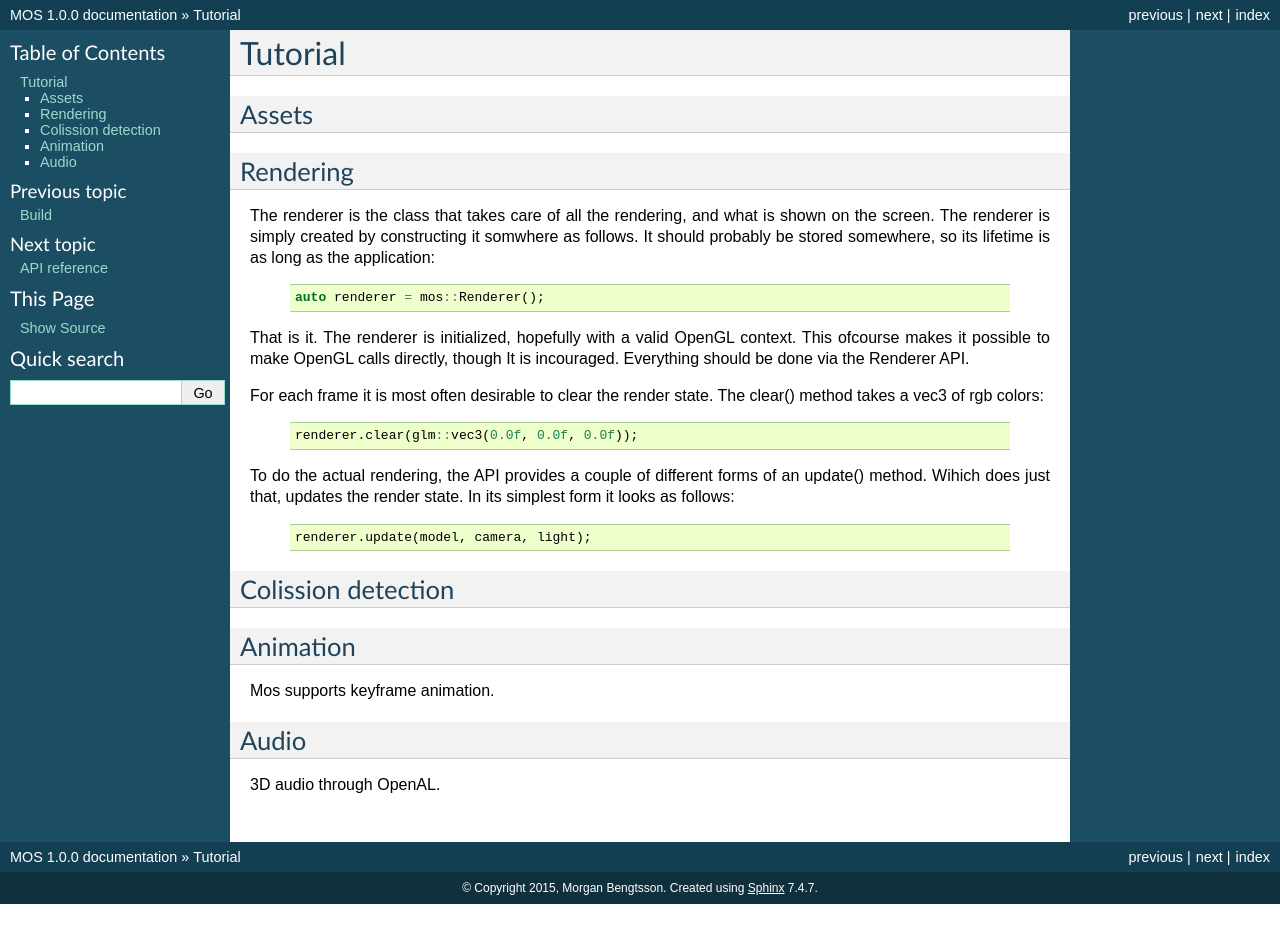
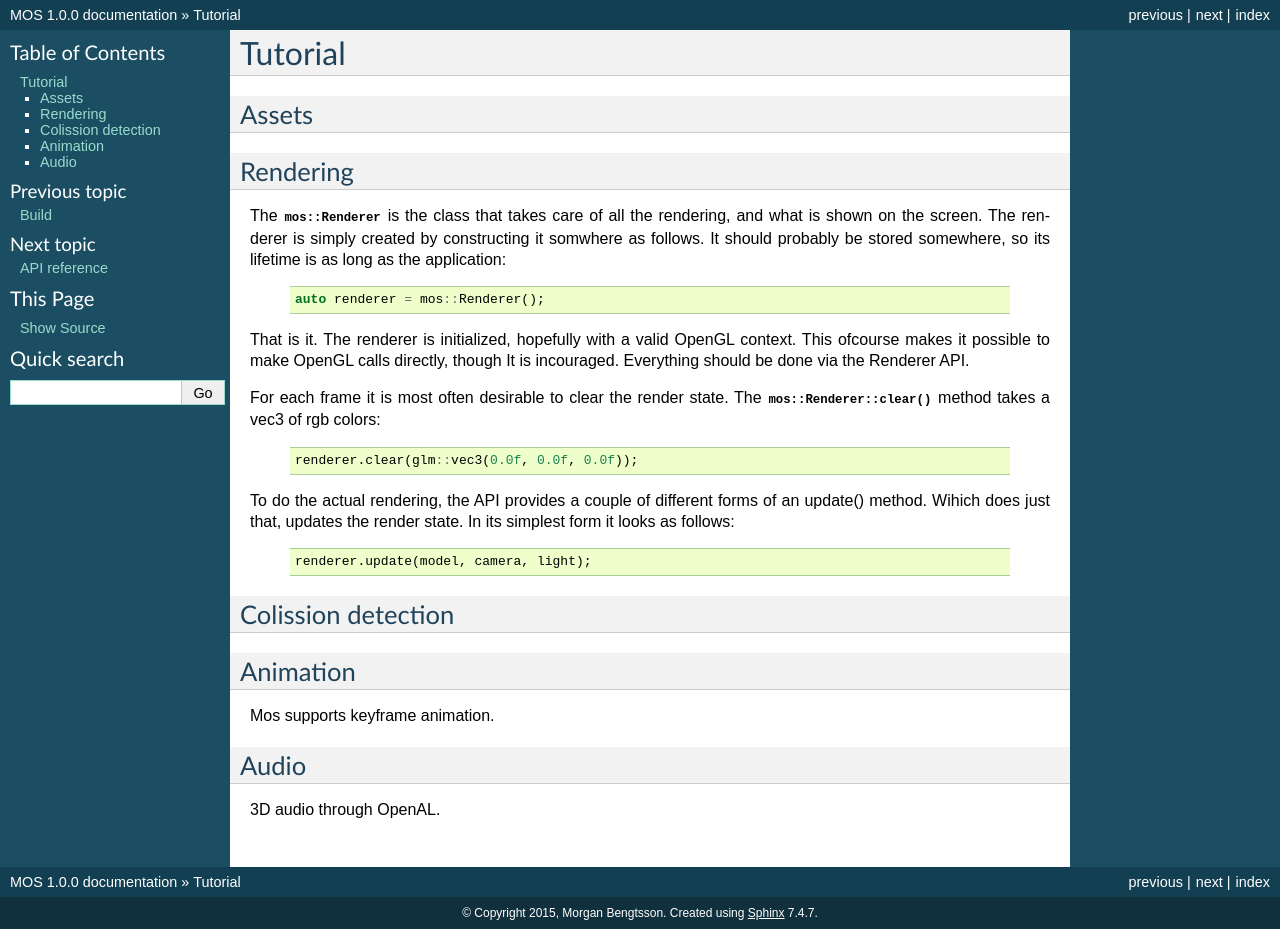
Before and after one commit to morganbengtsson/mos, a Sphinx documentation site: the page built from doc/source/tutorial.rst, in a window 1280 px wide. Built offline with Sphinx 7.4.7, drawn with Linux system fonts in a browser that asks for light colours; before the commit the page ends 904 px from its top, so only the background shows below that.

Commit message:
Try doc references.

```diff
--- a/doc/source/tutorial.rst
+++ b/doc/source/tutorial.rst
@@ -7,7 +7,8 @@ Assets
 
 Rendering
 ---------
-The renderer is the class that takes care of all the rendering, and
+
+The :cpp:class:`mos::Renderer` is the class that takes care of all the rendering, and
 what is shown on the screen. The renderer is simply created by constructing
 it somwhere as follows. It should probably be stored somewhere, so its lifetime
 is as long as the application:
@@ -20,8 +21,8 @@ That is it. The renderer is initialized, hopefully with a valid OpenGL context.
 This ofcourse makes it possible to make OpenGL calls directly, though It is
 incouraged. Everything should be done via the Renderer API.
 
-For each frame it is most often desirable to clear the render state. The clear() method
-takes a vec3 of rgb colors:
+For each frame it is most often desirable to clear the render state.
+The :cpp:func:`mos::Renderer::clear()` method takes a vec3 of rgb colors:
 
  .. code-block:: c++
 
```
